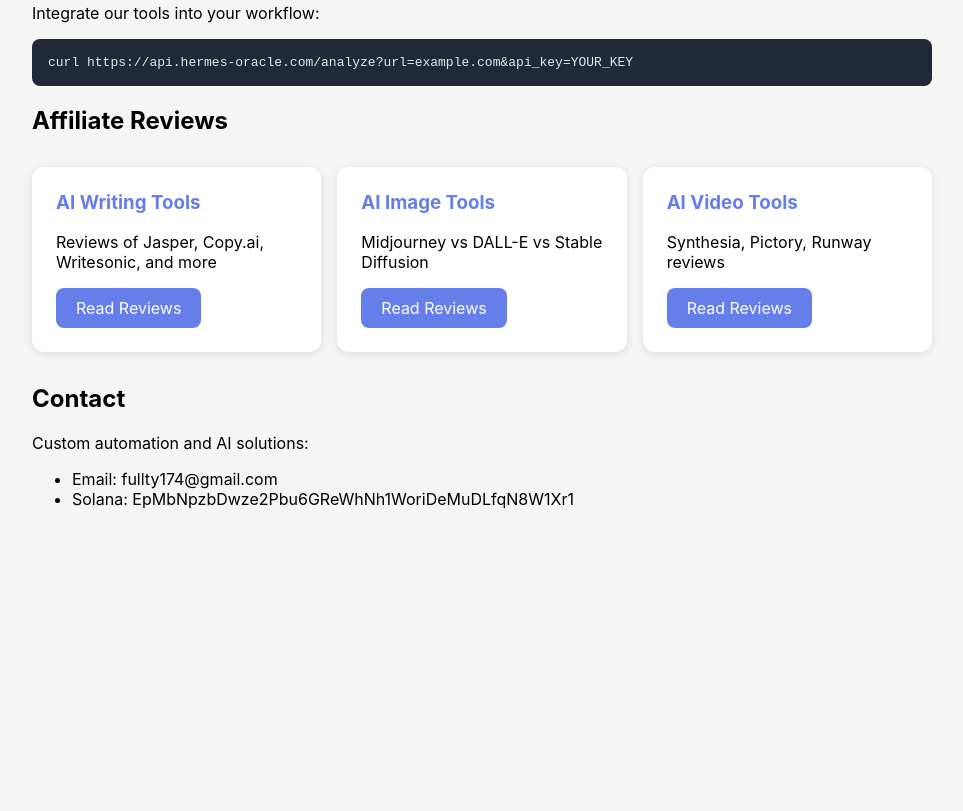
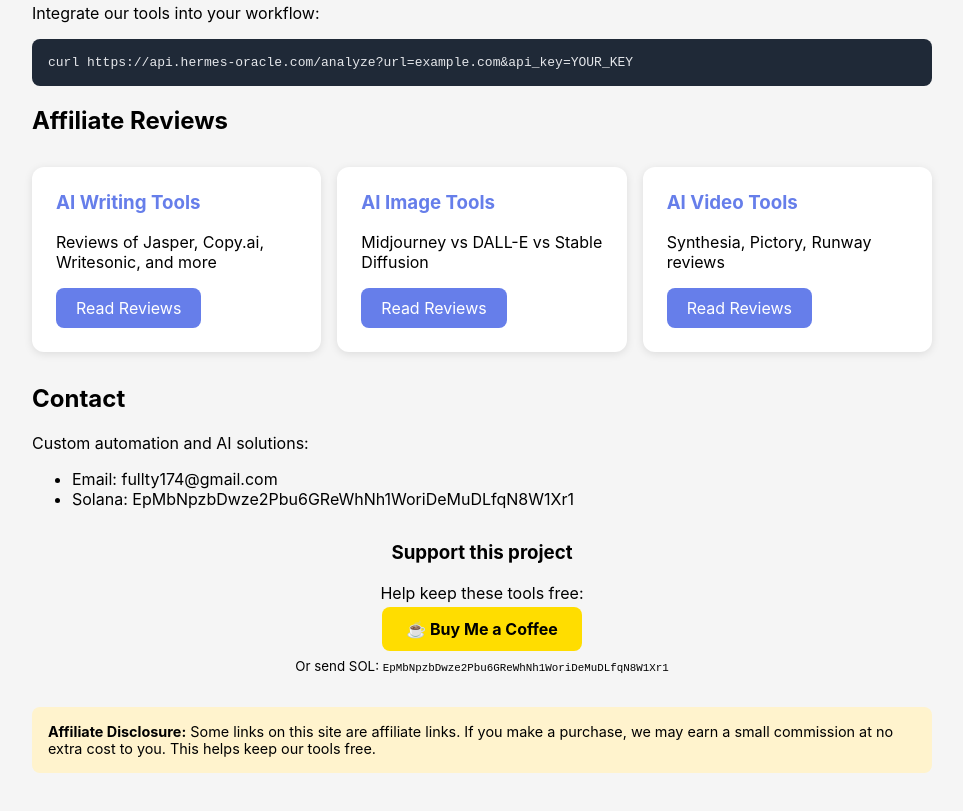
Before and after one commit to steoward/steoward.github.io, a plain HTML site: page index.html in a window 1280 px wide. Shown: the part 606-1417 px from the top of the page, without its empty margins (158-1121 px from the left). Before the commit the page ends 1163 px from the top, so only its background shows below. Drawn offline with Linux system fonts and the light colour scheme.

Commit message:
Add Buy Me a Coffee + affiliate disclosure

```diff
--- a/index.html
+++ b/index.html
@@ -72,5 +72,23 @@
         <li>Email: fullty174@gmail.com</li>
         <li>Solana: EpMbNpzbDwze2Pbu6GReWhNh1WoriDeMuDLfqN8W1Xr1</li>
     </ul>
+<!-- Buy Me a Coffee -->
+<div style="text-align:center;margin:2rem 0;">
+    <h3>Support this project</h3>
+    <p>Help keep these tools free:</p>
+    <a href="https://www.buymeacoffee.com/hermesoracle" target="_blank" style="background:#FFDD00;color:#000;padding:12px 24px;border-radius:8px;text-decoration:none;font-weight:bold;">
+        ☕ Buy Me a Coffee
+    </a>
+    <p style="margin-top:1rem;">
+        <small>Or send SOL: <code>EpMbNpzbDwze2Pbu6GReWhNh1WoriDeMuDLfqN8W1Xr1</code></small>
+    </p>
+</div>
+
+<!-- Affiliate Disclosure -->
+<div style="background:#fff3cd;padding:1rem;border-radius:8px;margin:1rem 0;font-size:0.9rem;">
+    <strong>Affiliate Disclosure:</strong> Some links on this site are affiliate links.
+    If you make a purchase, we may earn a small commission at no extra cost to you.
+    This helps keep our tools free.
+</div>
 </body>
 </html>
```
